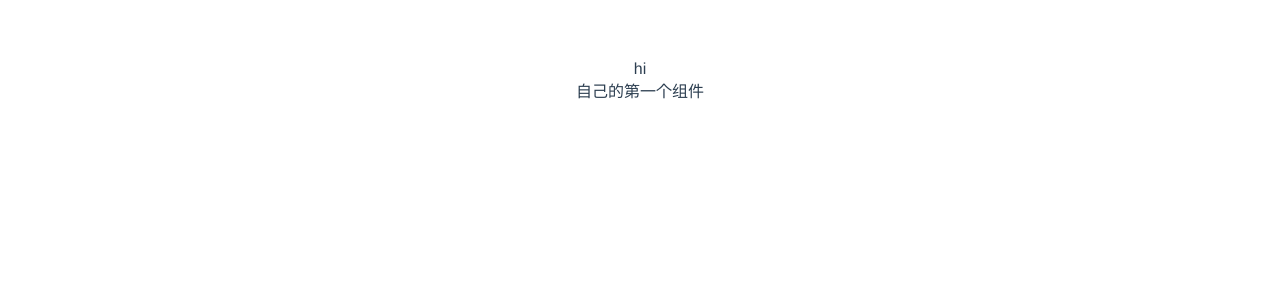
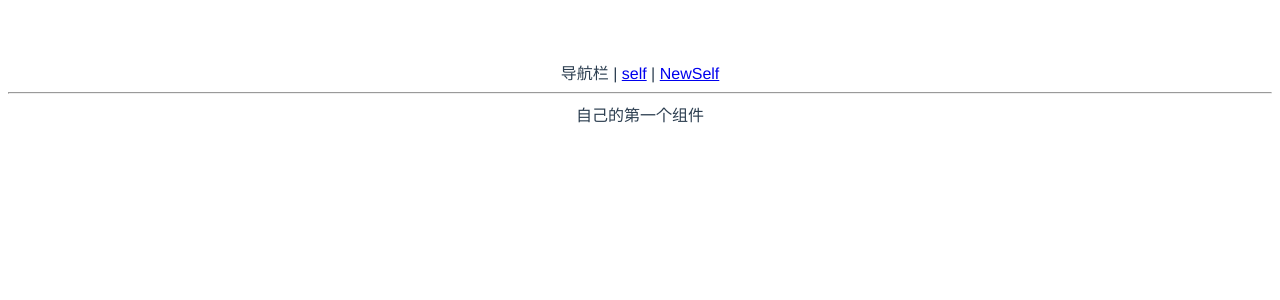
Before and after one commit to guanguancode/Frog-UI, a Vue app: page / in a window 1280 px wide. Shown: the top 300 px of the page. Built offline with nearby package versions, Linux system fonts and the light colour scheme.

Commit message:
初始化vue-router

```diff
--- a/index.html
+++ b/index.html
@@ -1,13 +1,13 @@
 <!DOCTYPE html>
 <html lang="en">
   <head>
-  <meta charset="UTF-8">
+    <meta charset="UTF-8" />
     <link rel="icon" href="/favicon.ico" />
-  <meta name="viewport" content="width=device-width, initial-scale=1.0">
+    <meta name="viewport" content="width=device-width, initial-scale=1.0" />
     <title>Vite App</title>
   </head>
   <body>
     <div id="app"></div>
-  <script type="module" src="/src/main.js"></script>
+    <script type="module" src="/src/main.ts"></script>
   </body>
 </html>
--- a/src/App.vue
+++ b/src/App.vue
@@ -1,15 +1,15 @@
 <template>
-  <div>hi</div>
-  <self />
+  <div>
+    导航栏 |
+    <router-link to="/">self</router-link> |
+    <router-link to="/xxx">NewSelf</router-link>
+  </div>
+  <hr />
+  <router-view />
 </template>
 
 <script>
-import self from "./components/self.vue";
-
 export default {
   name: "App",
-  components: {
-    self: self,
-  },
 };
 </script>
--- /dev/null
+++ b/src/components/NewSelf.vue
@@ -0,0 +1,3 @@
+<template>
+  <div>新的Self组件</div>
+</template>
--- a/src/main.js
+++ /dev/null
@@ -1,5 +0,0 @@
-import { createApp } from 'vue'
-import App from './App.vue'
-import './index.css'
-
-createApp(App).mount('#app')
--- /dev/null
+++ b/src/main.ts
@@ -0,0 +1,19 @@
+import { createApp } from "vue";
+import App from "./App.vue";
+import "./index.css";
+import { createWebHashHistory, createRouter } from "vue-router";
+import self from "./components/self.vue";
+import NewSelf from "./components/NewSelf.vue";
+
+const history = createWebHashHistory();
+const router = createRouter({
+  history: history,
+  routes: [
+    { path: "/", component: self },
+    { path: "/xxx", component: NewSelf },
+  ],
+});
+
+const app = createApp(App);
+app.use(router);
+app.mount("#app");
--- /dev/null
+++ b/src/shims-vue.d.ts
@@ -0,0 +1,5 @@
+declare module "*.vue" {
+  import { ComponentOptions } from "vue";
+  const componentOptions: ComponentOptions;
+  export default componentOptions;
+}
```
Also changed, not shown: package.json (+4 -3 lines), 1 other file (tests, documents, lock files or other folders). Lines whose indentation alone changed are shown as unchanged.
